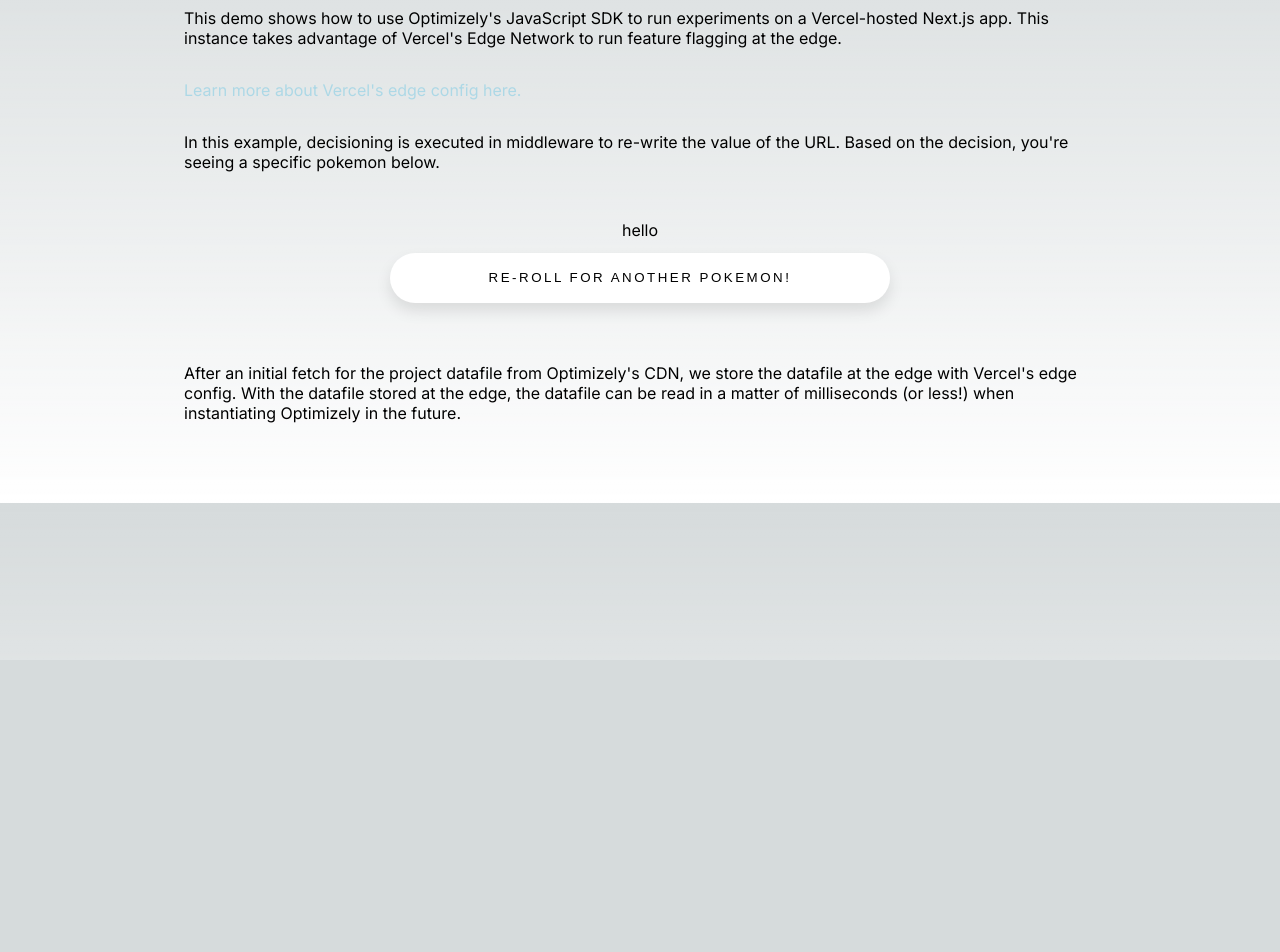
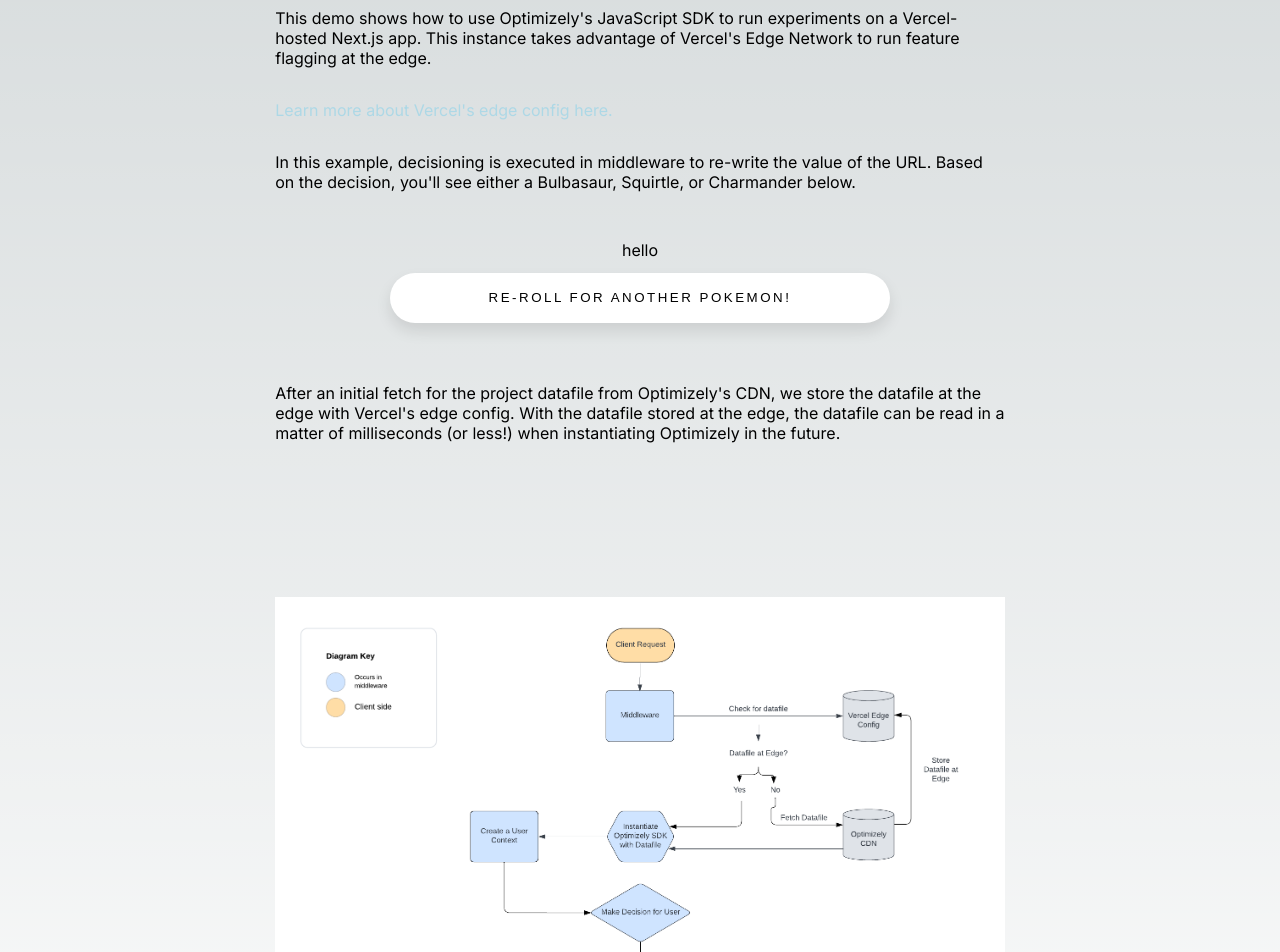
Before and after one commit to russell-loube-optimizely/nextjs-optimizely-edge, a Next.js app: page / in a window 1280 px wide. Shown: the part 140-1092 px from the top of the page. Before the commit the page ends 800 px from the top, so only its background shows below. Built offline with nearby package versions, Linux system fonts and the light colour scheme; no server answers.

Commit message:
manage cookies on client and added diagram

```diff
--- a/src/app/api/delete-opti-cookies/route.ts
+++ /dev/null
@@ -1,13 +0,0 @@
-import { cookies } from 'next/headers'
-
-import { NextRequest, NextResponse } from "next/server";
-
-export async function GET(req: NextRequest) {
-    const cookieStore = cookies();
-    cookieStore.delete('pokemon');
-    cookieStore.delete('optimizely_visitor_id');
-
-    const response = NextResponse.redirect(new URL('/', req.url));
-
-    return response;
-}
--- a/src/app/layout.module.css
+++ b/src/app/layout.module.css
@@ -2,7 +2,8 @@
     display: flex;
     flex-direction: column;
     justify-content: center;
-    text-align: left;
+    align-items: center;
+    /* text-align: left; */
     padding: 2rem;
     width: 100%;
 }
--- a/src/components/about-this-demo-pt1.js
+++ b/src/components/about-this-demo-pt1.js
@@ -27,7 +27,7 @@
         </p>
         <p>
           {`In this example, decisioning is executed in middleware to re-write the value of the URL.
-          Based on the decision, you're seeing a specific pokemon below.`}
+          Based on the decision, you'll see either a Bulbasaur, Squirtle, or Charmander below.`}
         </p>
       </div>
     </div>
--- a/src/components/about-this-demo-pt2.js
+++ b/src/components/about-this-demo-pt2.js
@@ -1,12 +1,8 @@
 import Link from "next/link";
-import { cookies } from 'next/headers'
+import Image from "next/image";
 import classes from './about-this-demo.module.css'
 
 const AboutOptimizelyPt2 = () => {
-  const cookieStore = cookies();
-  const pokemon = cookieStore.get('pokemon')?.value || '';
-  const userId = cookieStore.get('userId')?.value || '';
-
   return (
     <div className={classes.container}>
       <div className={classes.container__text}>
@@ -15,6 +11,15 @@
           With the datafile stored at the edge, the datafile can be read in a matter of milliseconds (or less!) when instantiating Optimizely in the future.`}
         </p>
       </div>
+      <div className={classes.diagram__container}>
+        <Image
+          src='/diagram-architecture.png'
+          fill
+          sizes="100vw, (max-width: 500px) 60vw"
+          objectFit="contain"
+          alt='A diagram of how Optimizely leverages Vercel for Feature Flagging at the Edge'
+        />
+      </div>
     </div>
   );
 };
--- a/src/components/about-this-demo.module.css
+++ b/src/components/about-this-demo.module.css
@@ -1,7 +1,8 @@
 .container {
     display: flex;
-    /* flex-direction: column; */
+    flex-direction: column;
     justify-content: center;
+    align-items: center;
     text-align: left;
     padding-bottom: 2rem;
     width: 100%;
@@ -25,6 +26,12 @@
     width: 100%;
 }
 
+.diagram__container {
+    position: relative;
+    width: 100%;
+    height: 50vh;
+}
+
 @media (min-width: 576px) {
     .container h1 {
         font-size: 2rem;
@@ -35,20 +42,29 @@
     }
 
     .container__text {
-        width: 75%;
+        width: 60%;
+    }
+
+    .diagram__container {
+        width: 60%;
+        height: 100vh;
     }
 }
 
 @media (min-width: 768px) {
-
+    .diagram__container {
+    }
 }
 
 /* Large devices (desktops, 992px and up) */
 @media (min-width: 992px) {
-
+    .diagram__container {
+    }
 }
 
 /* Extra large devices (large desktops, 1200px and up) */
 @media (min-width: 1200px) {
+    .diagram__container{
+    }
 
 }
--- a/src/components/re-roll-button.js
+++ b/src/components/re-roll-button.js
@@ -11,7 +11,8 @@
   const reRoll = async () => {
     setRolling(true);
     setButtonText('Loading...');
-    await fetch('/api/delete-opti-cookies');
+    document.cookie = "optimizely_visitor_id=; expires=Thu, 01 Jan 1970 00:00:00 UTC; path=/;";
+    document.cookie = "pokemon=; expires=Thu, 01 Jan 1970 00:00:00 UTC; path=/;";
     window.location.reload();
     setRolling(false);
     setButtonText('Re-Roll for another pokemon!');
--- a/src/middleware.ts
+++ b/src/middleware.ts
@@ -43,7 +43,7 @@
 
   // Create Optimizely User Context
 
-  const user = instance.createUserContext(userId.toString(), { stateCode: 'California'});
+  const user = instance.createUserContext(userId.toString());
 
   // Decide variation for the flag.
 
```
Also changed, not shown: public/diagram-architecture.png (added).
